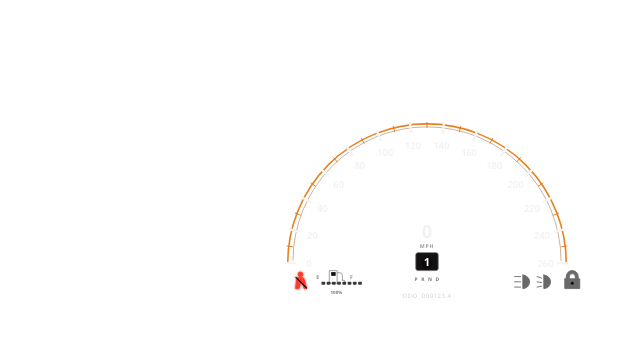
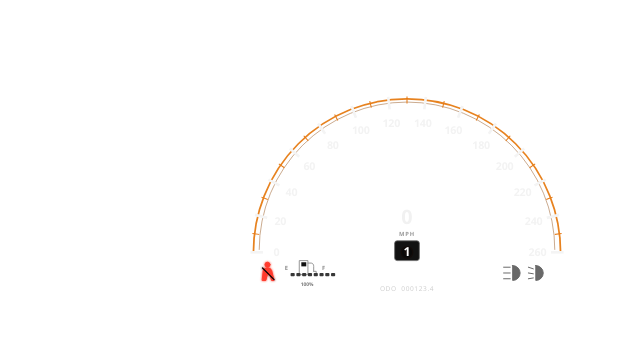
Before and after one commit to imlucy99/Bara, a plain HTML site: page index.html in a window 1280 px wide. Shown: the part 441-778 px from the top of the page, without its empty margins (640-1280 px from the left). Drawn offline with Linux system fonts and the light colour scheme.

Commit message:
Add files via upload

```diff
--- a/index.html
+++ b/index.html
@@ -42,7 +42,6 @@
       <g class="info">
         <rect x="245" y="288" width="30" height="24" rx="3" class="gear-box"/>
         <text id="gear" x="260" y="306" class="gear">1</text>
-        <text class="prnd" x="260" y="326">P&nbsp;&nbsp;R&nbsp;&nbsp;N&nbsp;&nbsp;D</text>
         <text id="odometer" x="260" y="349" class="odo">ODO&nbsp;&nbsp;000123.4</text>
       </g>
 
@@ -76,12 +75,9 @@
         <path d="M2 5a9 9 0 0 1 0 18V5z"/>
         <path d="M-7 7l6 2M-7 14l6 1M-7 21l6-1"/>
       </g>
-      <g id="door-lock" class="icon-item" transform="translate(442 313)">
-        <path d="M4 10V7a8 8 0 0 1 16 0v3h2v13H2V10zm4 0h8V7a4 4 0 0 0-8 0z"/>
-        <circle cx="12" cy="16" r="2" class="icon-cut"/>
-      </g>
 
       <!-- API compatibility: hidden, because turn signals are intentionally not shown -->
+      <g id="door-lock" style="display:none"></g>
       <g id="indicator-left" style="display:none"></g>
       <g id="indicator-right" style="display:none"></g>
       <g id="health-segments" style="display:none"></g>
--- a/script.js
+++ b/script.js
@@ -154,8 +154,8 @@ window.setOdometer = function(distance) {
 
 // Keep lock/headlight/seatbelt APIs because they are useful.
 // Turn-signal APIs are intentionally no-op because the UI no longer displays them.
-window.updateLockStatus = function(state) {
-    document.getElementById('door-lock').classList.toggle('locked', isLockedState(state));
+window.updateLockStatus = function(_) {
+    // Door lock indicator intentionally hidden.
 };
 window.setDoors = window.updateLockStatus;
 window.setDoorLock = window.updateLockStatus;
--- a/styles.css
+++ b/styles.css
@@ -1,7 +1,7 @@
 *{margin:0;padding:0;box-sizing:border-box;user-select:none;-webkit-user-select:none}
 html,body{width:100vw;height:100vh;background:transparent!important;overflow:hidden;font-family:"Segoe UI",Arial,sans-serif}
 body{display:flex;justify-content:flex-end;align-items:flex-end}
-.hud{width:390px;height:292px;margin:0 18px 30px 12px;pointer-events:none}
+.hud{width:430px;height:322px;margin:0 18px 34px 12px;pointer-events:none}
 #cluster{width:100%;height:100%;overflow:visible;display:block}
 
 .outer-arc{fill:none;stroke:#e67d16;stroke-width:2.1;opacity:.96}
@@ -24,7 +24,6 @@ body{display:flex;justify-content:flex-end;align-items:flex-end}
 
 .gear-box{fill:#090909;stroke:#666;stroke-width:1;opacity:.96}
 .gear{fill:#fff;text-anchor:middle;font-size:15px;font-weight:800}
-.prnd{fill:#777;text-anchor:middle;font-size:6.5px;font-weight:700;letter-spacing:.5px}
 .odo{fill:#cfcfcf;text-anchor:middle;font-size:8px;letter-spacing:.7px}
 
 .fuel-letter{fill:#8b8b8b;font-size:7px;font-weight:700}
```
